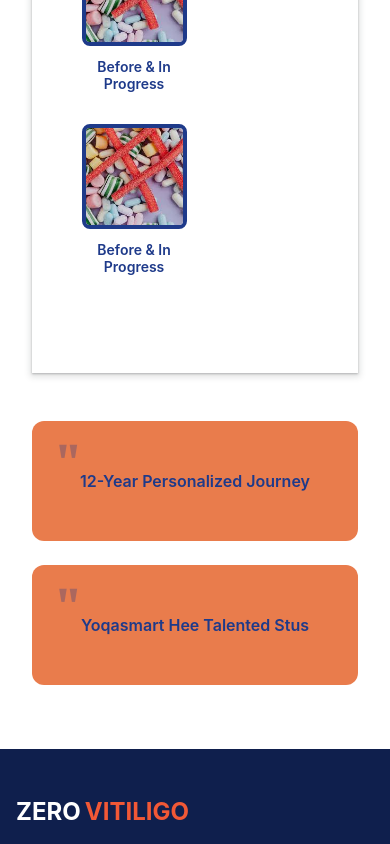
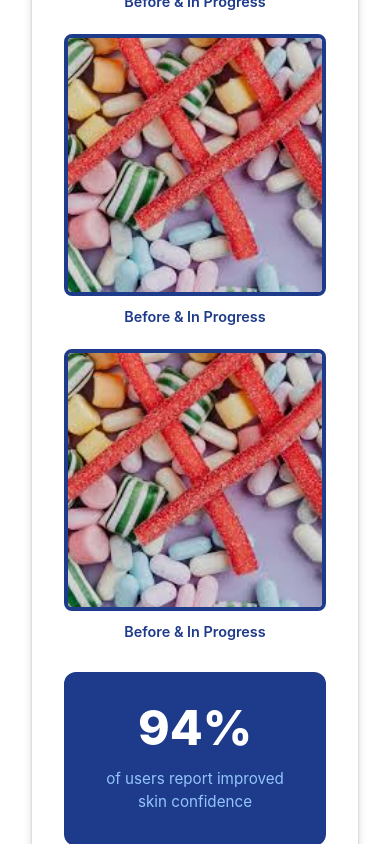
Before and after one commit to 1rn19cs003/ZeroVitiligo-fe, a Next.js app: page / in a window 390 px wide. Shown: the part 1880-2724 px from the top of the page. Built offline with nearby package versions, Linux system fonts and the light colour scheme.

Commit message:
feature:made image section as responsive

```diff
--- a/components/ProgressSection/styles.module.css
+++ b/components/ProgressSection/styles.module.css
@@ -1,26 +1,33 @@
-/* Progress Section Container */
+/* === PROGRESS SECTION MAIN CONTAINER === */
 .progressSection {
   background-color: #ffffff;
   padding: 4rem 0;
   width: 100%;
 }
 
+/* === INNER WRAPPER === */
 .container {
   padding: 3.1rem;
-  box-shadow: rgba(60, 64, 67, 0.3) 0px 1px 2px 0px, rgba(60, 64, 67, 0.15) 0px 2px 6px 2px;
+  box-shadow: rgba(60, 64, 67, 0.3) 0px 1px 2px 0px,
+    rgba(60, 64, 67, 0.15) 0px 2px 6px 2px;
+  border-radius: 12px;
+  background: #fff;
 }
 
-/* Main Layout: Two Columns */
+/* === MAIN LAYOUT: LEFT + RIGHT COLUMNS === */
 .mainLayout {
   display: flex;
-  gap: 10%;
+  justify-content: space-between;
+  align-items: flex-start;
+  gap: 5%;
   margin-bottom: 3rem;
 }
 
-/* LEFT COLUMN: Progress Showcase */
+/* === LEFT COLUMN === */
 .progressShowcase {
   display: flex;
   flex-direction: column;
+  flex: 2;
 }
 
 .heading {
@@ -30,6 +37,7 @@
   margin-bottom: 2rem;
 }
 
+/* === PROGRESS GRID === */
 .progressGrid {
   display: grid;
   grid-template-columns: repeat(3, 1fr);
@@ -40,6 +48,7 @@
   display: flex;
   flex-direction: column;
   align-items: center;
+  text-align: center;
 }
 
 .imageWrapper {
@@ -59,21 +68,20 @@
 
 .progressLabel {
   margin-top: 0.75rem;
-  font-size: 0.875rem;
+  font-size: 0.9rem;
   font-weight: 600;
   color: #1e3a8a;
-  text-align: center;
 }
 
-/* RIGHT COLUMN: Stats and Doctor */
+/* === RIGHT COLUMN === */
 .rightColumn {
   display: flex;
   flex-direction: column;
+  flex: 1;
   gap: 2rem;
-  width: auto;
 }
 
-/* 94% Stats Card */
+/* === STATS CARD === */
 .statsCard {
   background-color: #1e3a8a;
   color: #ffffff;
@@ -96,12 +104,12 @@
   margin: 0;
 }
 
-/* Testimonials Section - Full Width Row Below */
+/* === TESTIMONIALS SECTION === */
 .testimonialsSection {
   display: grid;
-  padding: 3rem 0 0 0;
   grid-template-columns: repeat(2, 1fr);
   gap: 2rem;
+  padding-top: 3rem;
 }
 
 .testimonialCard {
@@ -131,28 +139,20 @@
 .testimonialText {
   font-size: 1.25rem;
   font-weight: 600;
+  color: #1e3a8a;
   text-align: center;
   margin: 0;
-  position: relative;
   z-index: 1;
-  color: #1e3a8a;
 }
 
-/* Tablet Responsive */
+/* === TABLET RESPONSIVE === */
 @media (max-width: 1024px) {
   .heading {
     font-size: 2rem;
   }
 
-  .mainLayout {
-    gap: 2rem;
-  }
-
   .progressGrid {
-    gap: 1rem;
-  }
-
-  .rightColumn {
+    grid-template-columns: repeat(2, 1fr);
     gap: 1.5rem;
   }
 
@@ -169,34 +169,34 @@
   }
 }
 
-/* Mobile Responsive - Stack Everything */
+/* === MOBILE RESPONSIVE === */
 @media (max-width: 768px) {
-  .progressSection {
-    padding: 3rem 0;
-
+  .container {
+    padding: 2rem;
   }
 
   .mainLayout {
-    grid-template-columns: 1fr;
+    flex-direction: column;
     gap: 2rem;
   }
 
   .heading {
-    font-size: 1.75rem;
-    margin-bottom: 1.5rem;
+    font-size: 1.8rem;
+    text-align: center;
   }
 
   .progressGrid {
     grid-template-columns: 1fr;
-    gap: 2rem;
+    gap: 1.5rem;
   }
 
   .rightColumn {
-    gap: 1.5rem;
+    width: 100%;
   }
 
   .statsCard {
     padding: 2rem 1.5rem;
+    text-align: center;
   }
 
   .statNumber {
@@ -204,25 +204,7 @@
   }
 
   .statText {
-    font-size: 0.9rem;
-  }
-
-  .doctorCard {
-    padding: 1.5rem;
-    gap: 1rem;
-  }
-
-  .doctorImage {
-    width: 60px;
-    height: 60px;
-  }
-
-  .doctorName {
-    font-size: 1rem;
-  }
-
-  .doctorTitle {
-    font-size: 0.8rem;
+    font-size: 0.95rem;
   }
 
   .testimonialsSection {
@@ -232,7 +214,6 @@
 
   .testimonialCard {
     padding: 1.5rem 2rem;
-    min-height: 120px;
   }
 
   .testimonialText {
@@ -244,6 +225,7 @@
   }
 }
 
+/* === EXTRA SMALL MOBILE === */
 @media (max-width: 480px) {
   .progressSection {
     padding: 2rem 0;
```
